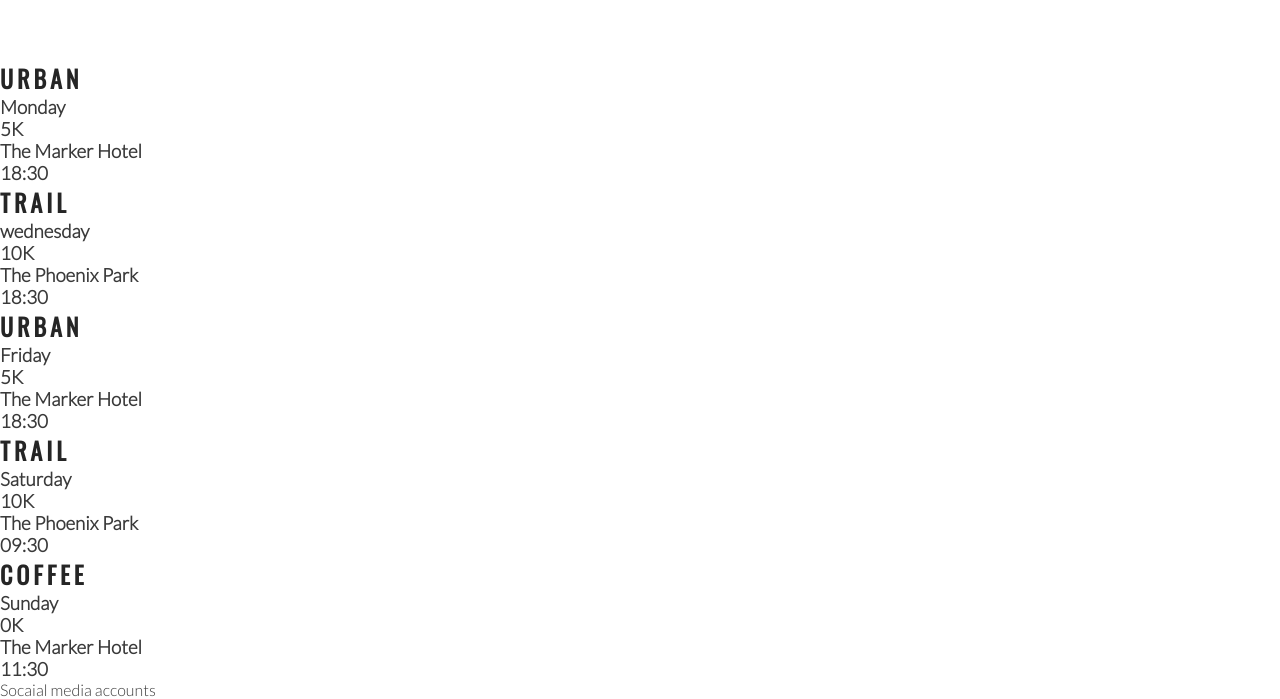
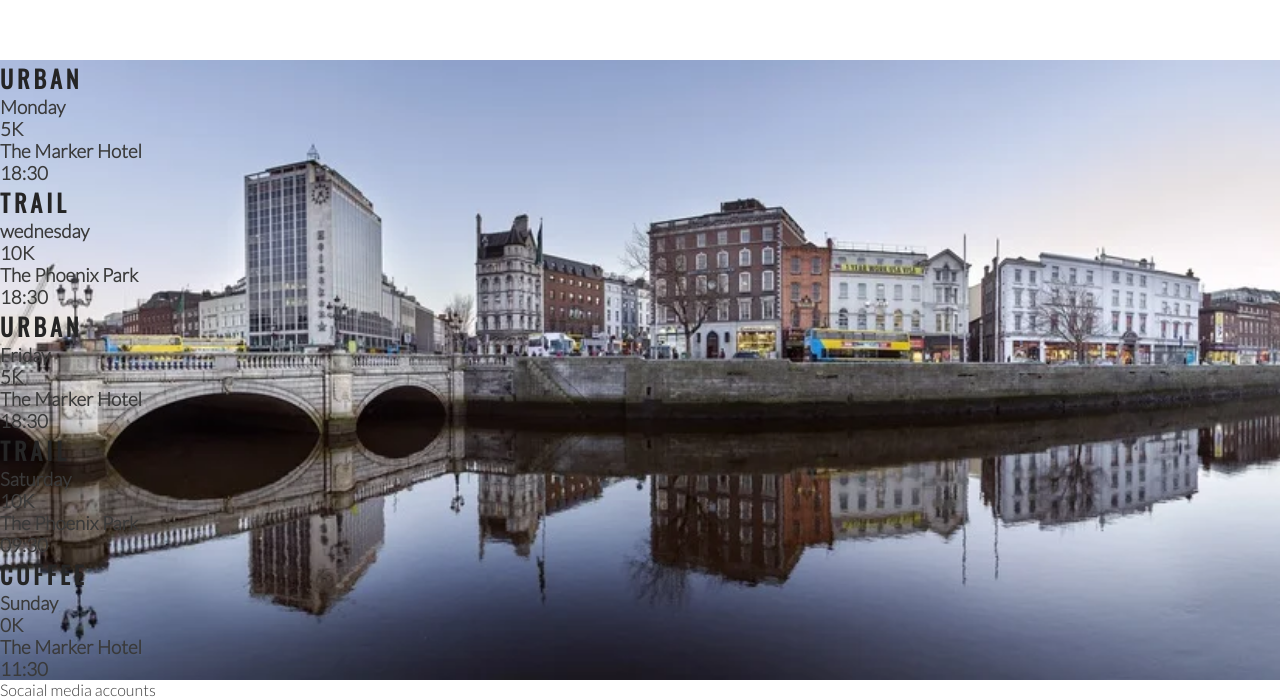
Before and after one commit to dlhamilton/ci-love-running, a plain HTML site: page index.html in a window 1280 px wide. Shown: the part 1235-1934 px from the top of the page. Drawn offline with nearby package versions, Linux system fonts and the light colour scheme.

Commit message:
Add background image to times section

```diff
--- a/assets/css/style.css
+++ b/assets/css/style.css
@@ -173,3 +173,13 @@ hr{
     height:100%;
     border-radius: 50%;
 }
+
+/* Event times*/
+#times{
+    background-image: url('../images/dublin-city.webp') ;
+    background-repeat:no-repeat;
+    background-size: cover;
+    background-position: center;
+    height: 100%;
+overflow:hidden;
+}
--- a/index.html
+++ b/index.html
@@ -73,7 +73,7 @@
             </div>
         </div>
     </section>
-    <section>
+    <section id="times">
         <div>
             <h2>Urban</h2>
             <h3>Monday</h3>
```
Also changed, not shown: assets/images/dublin-city.webp (added).
